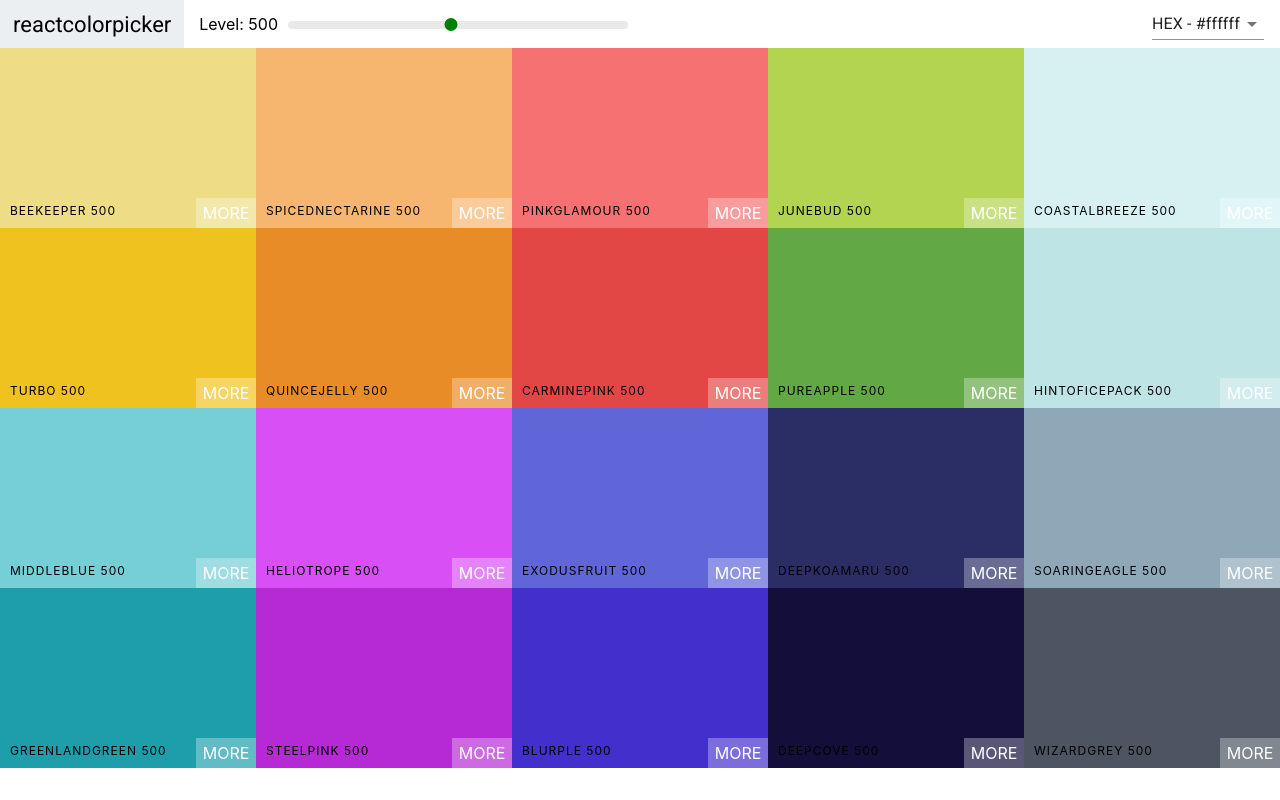
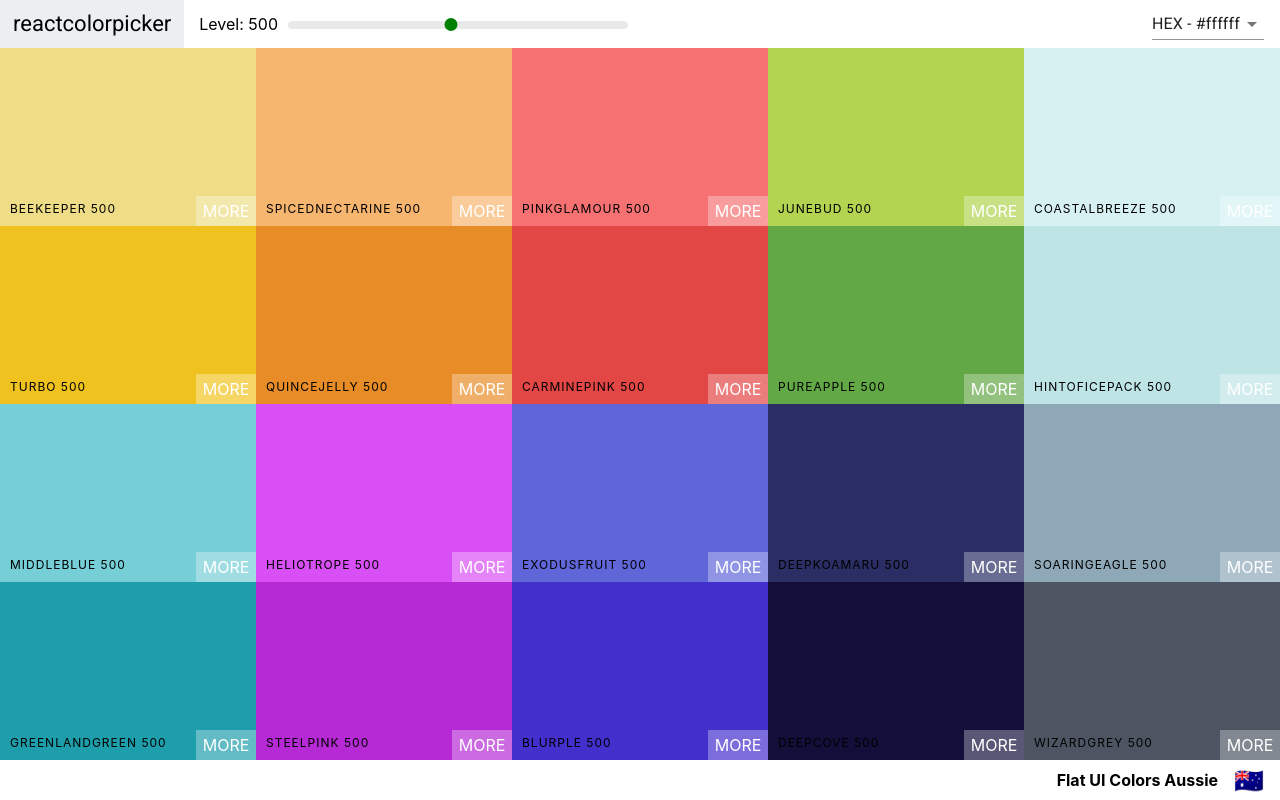
Before and after one commit to jawadahmedtaj/Color-palette, a React (Create React App) app: page / in a window 1280 px wide. Built offline with nearby package versions, Linux system fonts and the light colour scheme.

Commit message:
footer added

```diff
--- a/src/Palette.css
+++ b/src/Palette.css
@@ -1,6 +1,22 @@
 .Palette {
   height: 100vh;
+  display: flex;
+  flex-direction: column;
 }
 .Palette-colors {
   height: 90%;
 }
+
+.Palette-footer {
+  background-color: white;
+  height: 5vh;
+  display: flex;
+  justify-content: flex-end;
+  align-items: center;
+  font-weight: bold;
+}
+
+.emoji {
+  font-size: 1.5rem;
+  margin: 0 1rem;
+}
--- a/src/Palette.js
+++ b/src/Palette.js
@@ -26,10 +26,10 @@
   }
 
   render() {
-    const { colors } = this.props.palette;
+    const { colors, paletteName, emoji } = this.props.palette;
     const { level, format } = this.state;
     const colorBoxes = colors[level].map(color => (
-      <ColorBox background={color[format]} name={color.name} />
+      <ColorBox background={color[format]} name={color.name} key={color.id} />
     ));
     return (
       <div className="Palette">
@@ -38,12 +38,16 @@
           changeLevel={this.changeLevel}
           handleChange={this.changeFormat}
         />
-        {/* navbar goes here */}
+
         <div className="Palette-colors">
           {/* color boxes go here */}
           {colorBoxes}
         </div>
-        {/* footer goes here */}
+
+        <footer className="Palette-footer">
+          {paletteName}
+          <span className="emoji">{emoji}</span>
+        </footer>
       </div>
     );
   }
```
